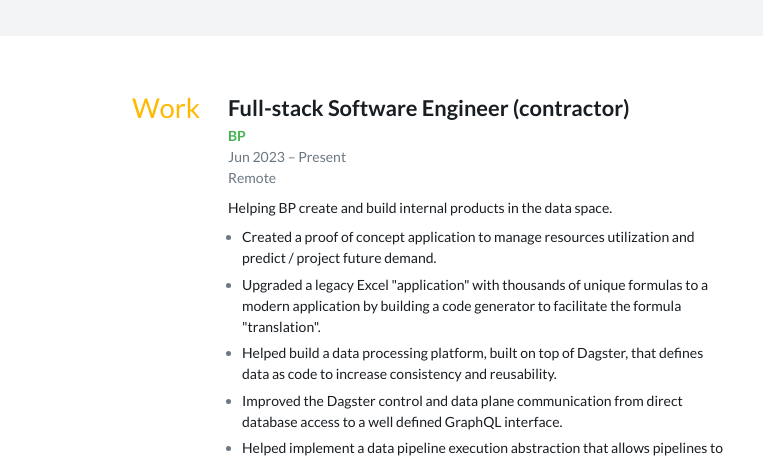
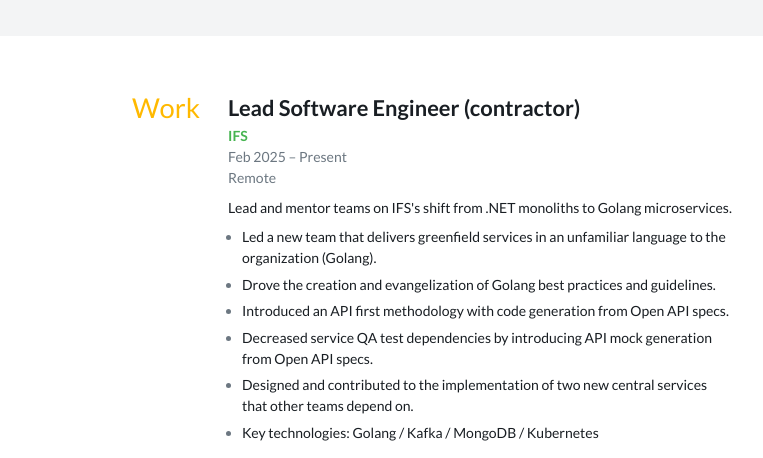
Before and after one commit to NMFR/cv, a plain HTML site: page index.html in a window 1280 px wide. Shown: the part 500-958 px from the top of the page, without its empty margins (258-1021 px from the left). Drawn offline with Linux system fonts and the light colour scheme.

Commit message:
Deploying to gh-pages from @ NMFR/cv@6d6410edee958be43577935ecff74a2dcab775c2 🚀

```diff
--- a/index.html
+++ b/index.html
@@ -417,13 +417,47 @@
       <div class="stack">
         <article>
           <header>
+            <h4>Lead Software Engineer (contractor)</h4>
+            <div class="meta">
+              <div>
+                <strong><a href="https://www.ifs.com/">IFS</a></strong>
+              </div>
+              <div>
+                <time datetime="2025-02-24T00:00:00.000Z">Feb 2025</time> – Present
+              </div>
+              <div>Remote</div>
+            </div>
+          </header>
+          <p>Lead and mentor teams on IFS's shift from .NET monoliths to Golang microservices.</p>
+          <ul>
+            <li>
+              <p>
+                Led a new team that delivers greenfield services in an unfamiliar language to the organization (Golang).
+              </p>
+            </li>
+            <li><p>Drove the creation and evangelization of Golang best practices and guidelines.</p></li>
+            <li><p>Introduced an API first methodology with code generation from Open API specs.</p></li>
+            <li>
+              <p>Decreased service QA test dependencies by introducing API mock generation from Open API specs.</p>
+            </li>
+            <li>
+              <p>
+                Designed and contributed to the implementation of two new central services that other teams depend on.
+              </p>
+            </li>
+            <li><p>Key technologies: Golang / Kafka / MongoDB / Kubernetes</p></li>
+          </ul>
+        </article>
+        <article>
+          <header>
             <h4>Full-stack Software Engineer (contractor)</h4>
             <div class="meta">
               <div>
                 <strong><a href="https://www.bp.com/">BP</a></strong>
               </div>
               <div>
-                <time datetime="2023-06-14T00:00:00.000Z">Jun 2023</time> – Present
+                <time datetime="2023-06-14T00:00:00.000Z">Jun 2023</time> –
+                <time datetime="2024-11-20T00:00:00.000Z">Nov 2024</time>
               </div>
               <div>Remote</div>
             </div>
```
Also changed, not shown: 1 other file.
